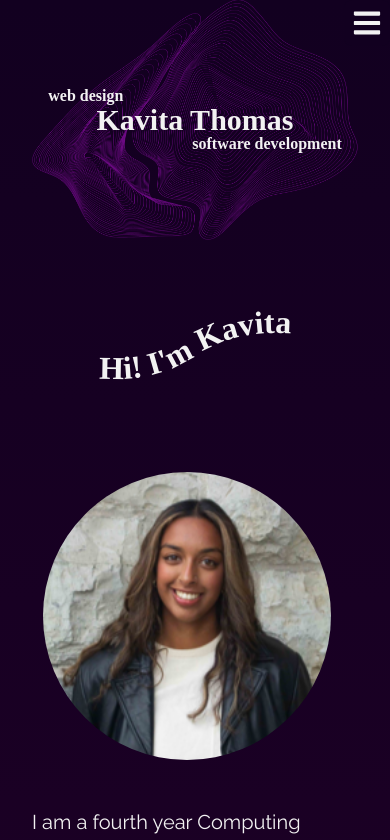
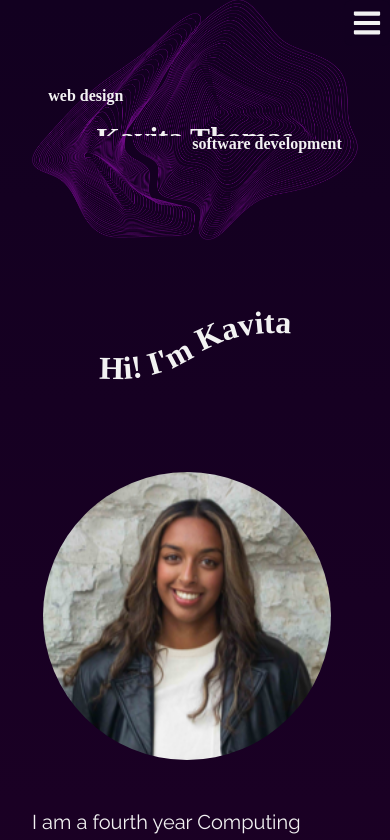
Before and after one commit to kavitaithomas/portfolio, a React (Create React App) app: page / in a window 390 px wide. Shown: the top 840 px of the page. Built offline with nearby package versions, Linux system fonts and the light colour scheme; a web font is replaced by a local one.

Commit message:
margin fixes on hero

```diff
--- a/src/components/Hero.jsx
+++ b/src/components/Hero.jsx
@@ -22,7 +22,7 @@ const Hero = () => {
             web design
           </p>
           <h1
-            className="my-20 text-3xl md:text-5xl lg:text-6xl lg:my-6 p-4 font-bold text-center overflow-hidden
+            className="my-40 text-3xl md:text-5xl lg:text-6xl lg:my-6 p-4 font-bold text-center overflow-hidden
           "
           >
             Kavita Thomas
```
